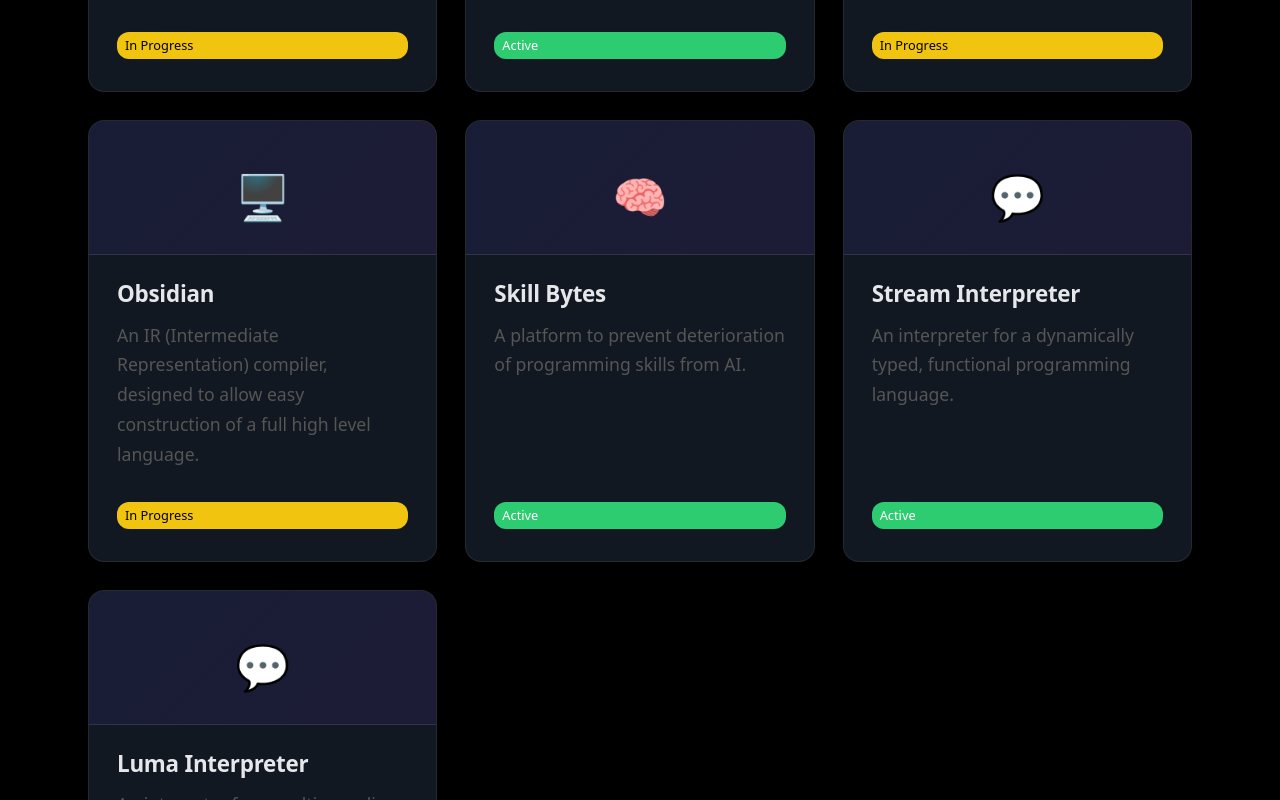
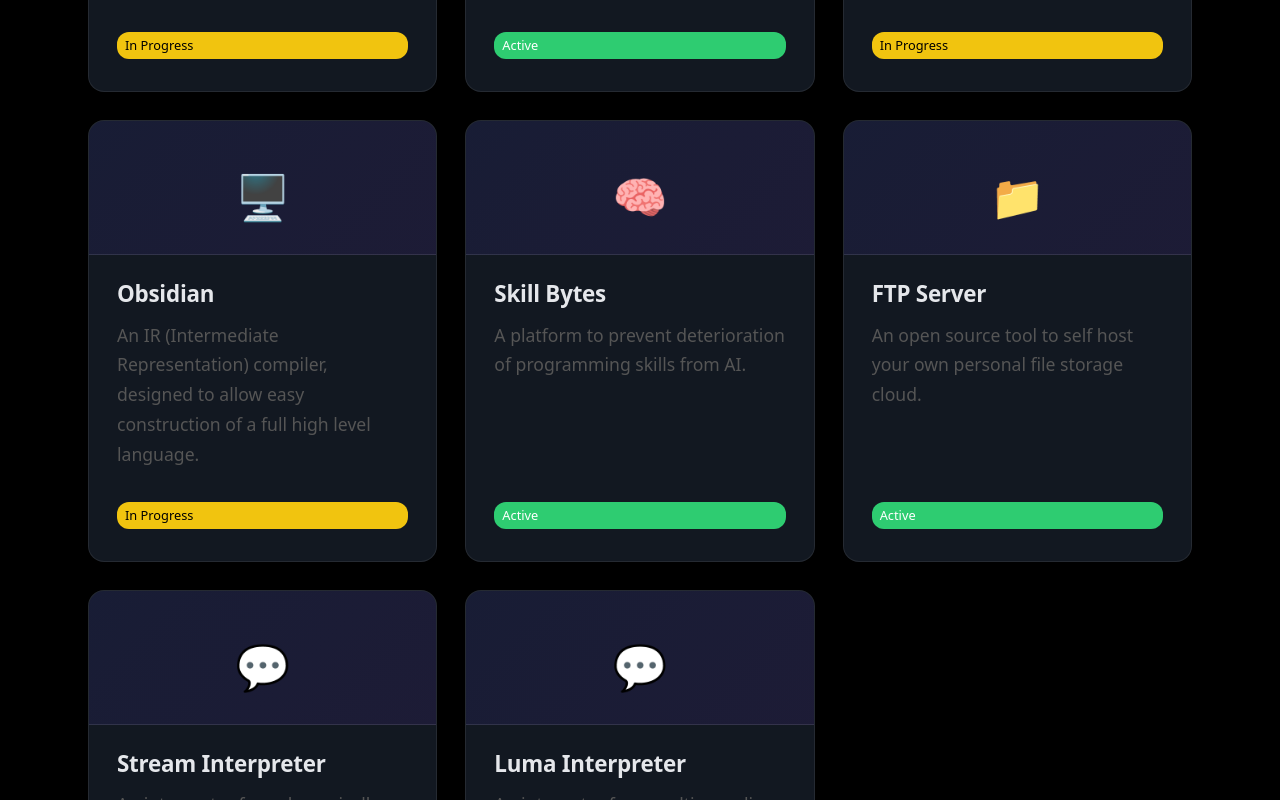
Before and after one commit to anb2473/Portfolio, a React (Vite) app: page / in a window 1280 px wide. Shown: the part 1840-2640 px from the top of the page. Built offline with nearby package versions, Linux system fonts and the light colour scheme.

Commit message:
Add project

```diff
--- a/src/pages/home/Bio.jsx
+++ b/src/pages/home/Bio.jsx
@@ -70,6 +70,13 @@ const Bio = () => {
         name: 'Skill Bytes',
         description: 'A platform to prevent deterioration of programming skills from AI.',
         url: 'https://skill-bytes.netlify.app',
+        status: 'Active'
+    },
+    {
+        emoji: '📁',
+        name: 'FTP Server',
+        description: 'An open source tool to self host your own personal file storage cloud.',
+        url: 'https://github.com/anb2473/ftp-server',
         status: 'Active'
     },
     {
```
